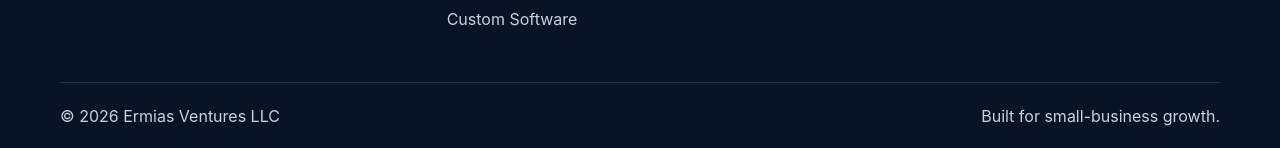
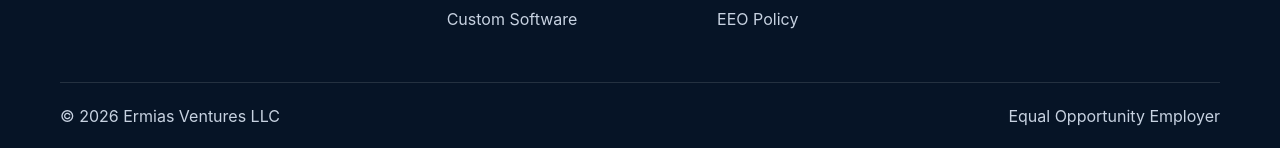
Before and after one commit to ErmiasVentures/ErmiasVentures-website, a plain HTML site: page index.html in a window 1280 px wide. Shown: the part 3810-3958 px from the top of the page. Drawn offline with Linux system fonts and the light colour scheme.

Commit message:
Update index.html

```diff
--- a/index.html
+++ b/index.html
@@ -485,6 +485,10 @@
       <a href="terms.html">
         Terms
       </a>
+
+      <a href="eeo-policy.html">
+        EEO Policy
+      </a>
     </div>
 
     <div>
@@ -509,7 +513,7 @@
     </span>
 
     <span>
-      Built for small-business growth.
+      Equal Opportunity Employer
     </span>
   </div>
 </footer>
```
